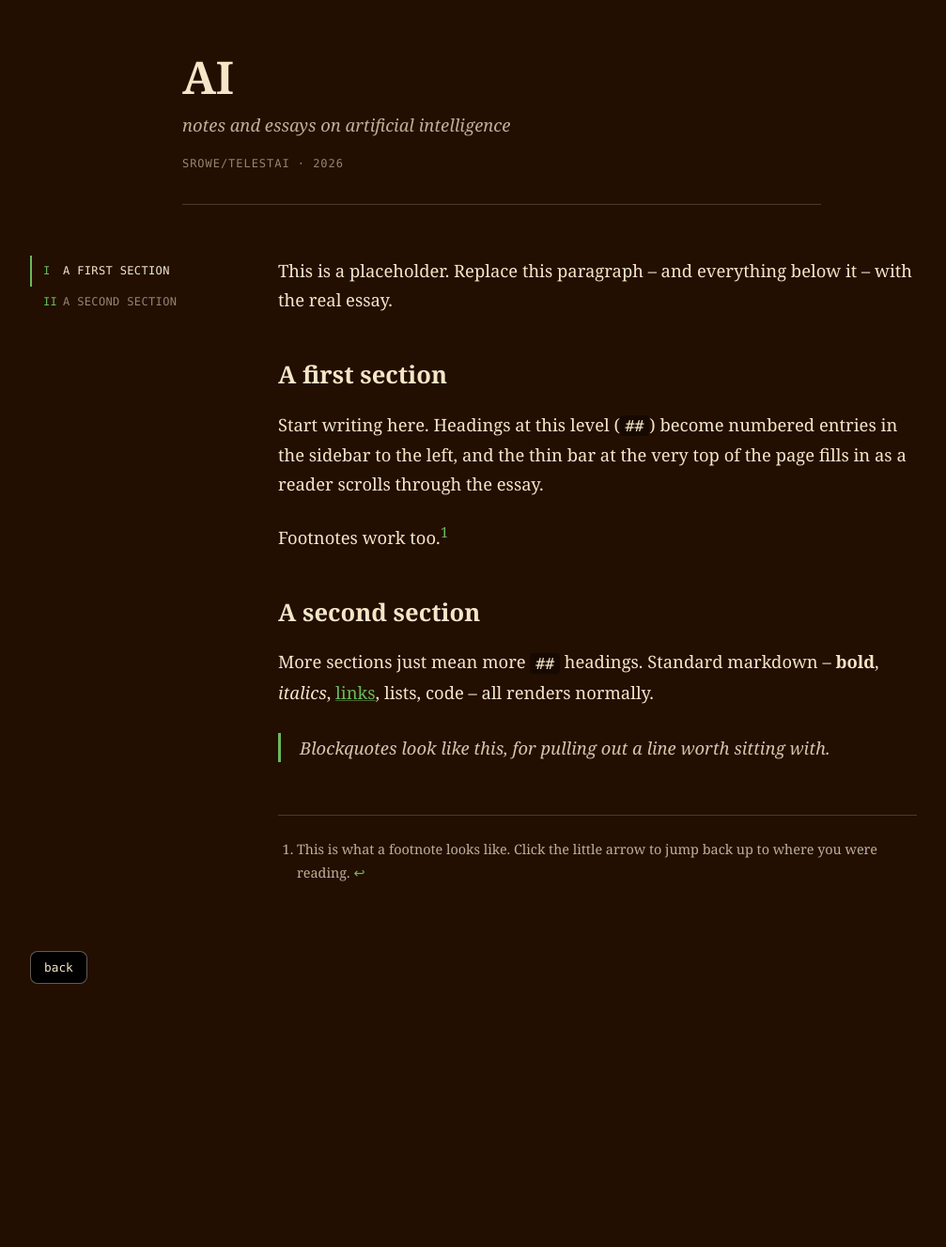
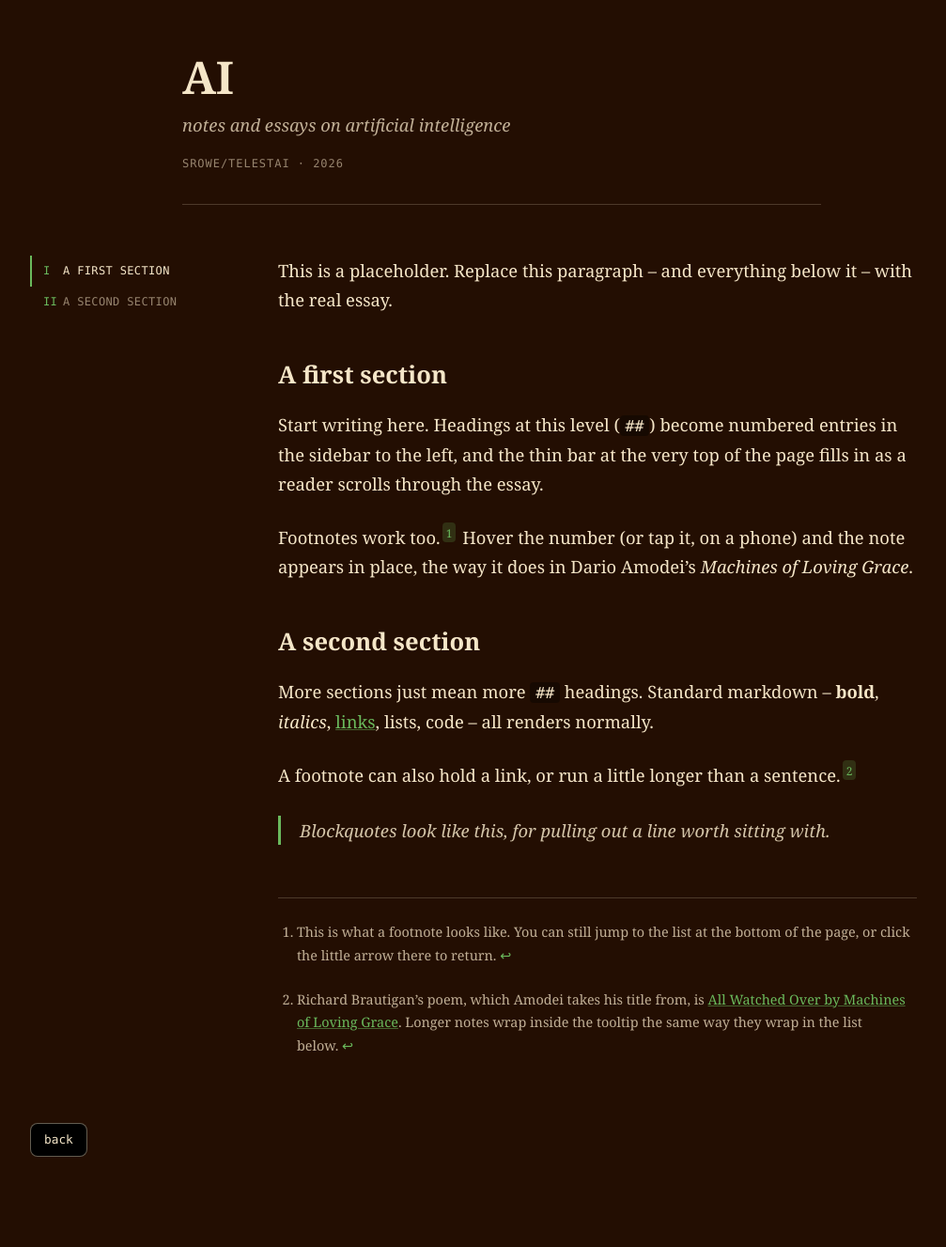
Before and after one commit to seabasket/telestai-info, a Jekyll site: the page built from ai.html, in a window 1280 px wide. Shown: the whole page at 94% size, without its empty margins (106-1113 px from the left). Built offline with Jekyll 4.4.1, drawn with Linux system fonts in a browser that asks for light colours; before the commit the page ends 1143 px from its top, so only the background shows below that.

Commit message:
Show essay footnotes on hover and tap
Merges hover/tap footnote tooltips on the /ai/ essay page.

```diff
--- a/_includes/essays/ai.md
+++ b/_includes/essays/ai.md
@@ -9,7 +9,9 @@
     so keep top-level sections at "##", not "#" (the page's own title,
     from ai.html's front matter, is already the "#").
   - Footnotes work via kramdown's native syntax: write `a claim[^1]`
-    inline, then anywhere below it, `[^1]: the footnote text`.
+    inline, then anywhere below it, `[^1]: the footnote text`. On the
+    page, hovering (desktop) or tapping (phone) the superscript shows
+    the note in a tooltip; the full list still appears at the bottom.
   - This file lives under _includes/ (not the repo root) specifically so
     Jekyll never builds it as a standalone page of its own -- only
     ai.html's include pulls it into the site.
@@ -26,13 +28,20 @@
 entries in the sidebar to the left, and the thin bar at the very top of
 the page fills in as a reader scrolls through the essay.
 
-Footnotes work too.[^example]
+Footnotes work too.[^example] Hover the number (or tap it, on a phone)
+and the note appears in place, the way it does in Dario Amodei's
+*Machines of Loving Grace*.
 
 ## A second section
 
 More sections just mean more `##` headings. Standard markdown -- **bold**,
 _italics_, [links](/), lists, code -- all renders normally.
 
+A footnote can also hold a link, or run a little longer than a
+sentence.[^linked]
+
 > Blockquotes look like this, for pulling out a line worth sitting with.
 
-[^example]: This is what a footnote looks like. Click the little arrow to jump back up to where you were reading.
+[^example]: This is what a footnote looks like. You can still jump to the list at the bottom of the page, or click the little arrow there to return.
+
+[^linked]: Richard Brautigan's poem, which Amodei takes his title from, is [All Watched Over by Machines of Loving Grace](https://allpoetry.com/All-Watched-Over-By-Machines-Of-Loving-Grace). Longer notes wrap inside the tooltip the same way they wrap in the list below.
--- a/_layouts/essay.html
+++ b/_layouts/essay.html
@@ -6,7 +6,8 @@
   "Machines of Loving Grace" essay site: a numbered sidebar table of
   contents (auto-built from this essay's <h2> headings, scroll-highlighted
   as you read -- see assets/js/essay-nav.js) next to serif-set prose, plus
-  a thin reading-progress bar and kramdown's native footnote support.
+  a thin reading-progress bar and kramdown footnotes that show their text
+  on hover or tap.
 
   A page using this layout should also set, in its own front matter:
     stylesheets:  [/assets/css/essay.css]
--- a/assets/css/essay.css
+++ b/assets/css/essay.css
@@ -194,7 +194,9 @@
 }
 
 /* Footnotes -- kramdown renders [^1]/[^1]: text into this markup natively,
-   no plugin required. */
+   no plugin required. Hover (desktop) or tap (touch) on the superscript
+   reveals the note in a tooltip, matching Machines of Loving Grace; the
+   list at the bottom of the essay remains as a fallback. */
 .essay-content .footnotes {
   margin-top: 3.5rem;
   padding-top: 1.5rem;
@@ -207,10 +209,93 @@
   padding-left: 1.25rem;
 }
 
-.essay-content sup a.footnote,
+.essay-content sup:has(> a.footnote) {
+  position: relative;
+}
+
+.essay-content a.footnote,
+.essay-content a.footnote-ref {
+  z-index: 1;
+  background-color: rgba(106, 185, 92, 0.2);
+  border-radius: 4px;
+  margin-left: 2px;
+  margin-right: 2px;
+  padding: 3px 4px 1px;
+  font-size: 0.75rem;
+  font-weight: 500;
+  line-height: 1;
+  text-decoration: none;
+  color: var(--ts-green);
+  position: relative;
+}
+
+.essay-content a.footnote:hover,
+.essay-content a.footnote:focus-visible,
+.essay-content sup.footnote-open > a.footnote {
+  background-color: rgba(106, 185, 92, 0.38);
+}
+
 .essay-content .footnotes a.reversefootnote {
   color: var(--ts-green);
   text-decoration: none;
+}
+
+.essay-content .footnote-tooltip {
+  z-index: 30;
+  visibility: hidden;
+  opacity: 0;
+  pointer-events: none;
+  position: absolute;
+  top: calc(100% + 0.5em);
+  left: 50%;
+  transform: translateX(-50%);
+  width: min(350px, calc(100vw - 1.5rem));
+  height: auto;
+  padding: 16px 20px;
+  background: #3a1a0c;
+  color: var(--ts-cream);
+  font-size: 0.95rem;
+  font-weight: 400;
+  font-style: normal;
+  line-height: 1.5;
+  text-align: left;
+  letter-spacing: 0;
+  box-shadow: 0 2px 12px rgba(0, 0, 0, 0.45);
+  border: 1px solid rgba(245, 230, 200, 0.16);
+  border-radius: 4px;
+  transition: opacity 0.12s ease, visibility 0.12s ease;
+}
+
+.essay-content .footnote-tooltip a {
+  color: var(--ts-green);
+}
+
+.essay-content .footnote-tooltip-num {
+  color: var(--ts-green);
+  font-weight: 500;
+  font-size: 0.75rem;
+  margin-right: 0.15em;
+}
+
+@media (hover: hover) and (pointer: fine) {
+  .essay-content sup:has(> a.footnote):hover > .footnote-tooltip,
+  .essay-content sup:has(> a.footnote:focus-visible) > .footnote-tooltip {
+    visibility: visible;
+    opacity: 1;
+    pointer-events: auto;
+  }
+}
+
+.essay-content sup.footnote-open > .footnote-tooltip {
+  visibility: visible;
+  opacity: 1;
+  pointer-events: auto;
+}
+
+@media (prefers-reduced-motion: reduce) {
+  .essay-content .footnote-tooltip {
+    transition: none;
+  }
 }
 
 .essay-page .home-button {
--- a/assets/js/essay-nav.js
+++ b/assets/js/essay-nav.js
@@ -2,9 +2,10 @@
   Shared engine for long-form essay pages (layout: essay). Builds the
   sidebar table of contents from the essay's <h2> headings (kramdown
   already gives each one an id, so no slugify step is needed), highlights
-  the current section as the reader scrolls, and drives the reading-
-  progress bar. Defines window.TelestaiEssay; each essay page just calls
-  TelestaiEssay.init() after its content is on the page (see
+  the current section as the reader scrolls, drives the reading-progress
+  bar, and turns kramdown footnotes into hover/tap tooltips (Machines of
+  Loving Grace–style). Defines window.TelestaiEssay; each essay page just
+  calls TelestaiEssay.init() after its content is on the page (see
   _layouts/essay.html).
 
   Loaded in <head> (via the page's `head_scripts` front matter) so this
@@ -54,6 +55,7 @@
       return { heading, link };
     });
 
+    nav.innerHTML = '';
     nav.appendChild(list);
     return links;
   }
@@ -82,15 +84,157 @@
     if (!bar || !content) return;
 
     function update() {
-      const rect = content.getBoundingClientRect();
+      const liveBar = document.querySelector(barSelector);
+      const liveContent = document.querySelector(contentSelector);
+      if (!liveBar || !liveContent) return;
+      const rect = liveContent.getBoundingClientRect();
       const total = rect.height - window.innerHeight;
       const scrolled = Math.min(Math.max(-rect.top, 0), Math.max(total, 0));
-      bar.style.width = (total > 0 ? (scrolled / total) * 100 : 0) + '%';
+      liveBar.style.width = (total > 0 ? (scrolled / total) * 100 : 0) + '%';
     }
 
-    document.addEventListener('scroll', update, { passive: true });
-    window.addEventListener('resize', update);
+    if (!watchProgress.bound) {
+      document.addEventListener('scroll', update, { passive: true });
+      window.addEventListener('resize', update);
+      watchProgress.bound = true;
+    }
     update();
+  }
+
+  // kramdown already emits <sup><a class="footnote" href="#fn:…">N</a></sup>
+  // plus a .footnotes list at the bottom. Clone each note into a tooltip
+  // sitting on the marker: hover on a fine pointer, tap on touch. The
+  // bottom list stays as a fallback (print, no-JS, "see all notes").
+  function initFootnotes(contentSelector) {
+    const content = document.querySelector(contentSelector);
+    if (!content) return;
+
+    const refs = Array.from(content.querySelectorAll('a.footnote'));
+    if (!refs.length) return;
+
+    function closeAll(except) {
+      content.querySelectorAll('sup.footnote-open').forEach((sup) => {
+        if (sup === except) return;
+        sup.classList.remove('footnote-open');
+        const a = sup.querySelector('a.footnote');
+        if (a) a.setAttribute('aria-expanded', 'false');
+      });
+    }
+
+    function placeTooltip(sup) {
+      const tooltip = sup.querySelector('.footnote-tooltip');
+      if (!tooltip) return;
+      tooltip.style.top = 'calc(100% + 0.5em)';
+      tooltip.style.bottom = 'auto';
+      tooltip.style.transform = 'translateX(-50%)';
+      const rect = tooltip.getBoundingClientRect();
+      const pad = 12;
+      let dx = 0;
+      if (rect.left < pad) dx = pad - rect.left;
+      else if (rect.right > window.innerWidth - pad) {
+        dx = window.innerWidth - pad - rect.right;
+      }
+      const marker = sup.getBoundingClientRect();
+      const spaceBelow = window.innerHeight - marker.bottom;
+      if (rect.height + 12 > spaceBelow && marker.top > spaceBelow) {
+        tooltip.style.top = 'auto';
+        tooltip.style.bottom = 'calc(100% + 0.5em)';
+      }
+      tooltip.style.transform = dx
+        ? 'translateX(calc(-50% + ' + dx + 'px))'
+        : 'translateX(-50%)';
+    }
+
+    function isCoarsePointer(event) {
+      if (event && event.pointerType && event.pointerType !== 'mouse') return true;
+      return window.matchMedia('(hover: none)').matches;
+    }
+
+    refs.forEach((link, i) => {
+      const sup = link.closest('sup');
+      if (!sup || sup.querySelector('.footnote-tooltip')) return;
+
+      const href = link.getAttribute('href') || '';
+      const id = decodeURIComponent(href.replace(/^#/, ''));
+      const li = document.getElementById(id);
+      if (!li) return;
+
+      const clone = li.cloneNode(true);
+      clone.querySelectorAll('.reversefootnote').forEach((el) => el.remove());
+      const paragraphs = Array.from(clone.querySelectorAll('p'));
+      const html = paragraphs.length
+        ? paragraphs.map((p) => p.innerHTML.trim()).filter(Boolean).join('<br><br>')
+        : clone.innerHTML.trim();
+      if (!html) return;
+
+      const number = (link.textContent || '').trim() || String(i + 1);
+      const tooltipId = 'fn-tip-' + id.replace(/[^A-Za-z0-9:_-]/g, '');
+      const tooltip = document.createElement('span');
+      tooltip.className = 'footnote-tooltip';
+      tooltip.id = tooltipId;
+      tooltip.setAttribute('role', 'tooltip');
+      tooltip.innerHTML =
+        '<sup class="footnote-tooltip-num">' + number + '</sup> ' + html;
+
+      link.classList.add('footnote-ref');
+      link.setAttribute('aria-describedby', tooltipId);
+      link.setAttribute('aria-expanded', 'false');
+      sup.appendChild(tooltip);
+
+      function open() {
+        closeAll(sup);
+        sup.classList.add('footnote-open');
+        link.setAttribute('aria-expanded', 'true');
+        placeTooltip(sup);
+      }
+
+      link.addEventListener('click', function (event) {
+        // Touch / stylus: show the note in place instead of jumping to
+        // the bottom. Mouse click still follows the href (MoLG does too).
+        if (!isCoarsePointer(event)) return;
+        event.preventDefault();
+        if (sup.classList.contains('footnote-open')) closeAll();
+        else open();
+      });
+
+      link.addEventListener('mouseenter', function () {
+        if (!window.matchMedia('(hover: none)').matches) placeTooltip(sup);
+      });
+
+      link.addEventListener('focus', function () {
+        placeTooltip(sup);
+      });
+    });
+
+    if (!initFootnotes.docBound) {
+      document.addEventListener('click', function (event) {
+        const live = document.querySelector(contentSelector);
+        if (!live) return;
+        if (!event.target.closest || !event.target.closest('sup:has(.footnote-tooltip)')) {
+          live.querySelectorAll('sup.footnote-open').forEach((sup) => {
+            sup.classList.remove('footnote-open');
+            const a = sup.querySelector('a.footnote');
+            if (a) a.setAttribute('aria-expanded', 'false');
+          });
+        }
+      });
+      document.addEventListener('keydown', function (event) {
+        if (event.key !== 'Escape') return;
+        const live = document.querySelector(contentSelector);
+        if (!live) return;
+        live.querySelectorAll('sup.footnote-open').forEach((sup) => {
+          sup.classList.remove('footnote-open');
+          const a = sup.querySelector('a.footnote');
+          if (a) a.setAttribute('aria-expanded', 'false');
+        });
+      });
+      window.addEventListener('resize', function () {
+        const live = document.querySelector(contentSelector);
+        if (!live) return;
+        live.querySelectorAll('sup.footnote-open').forEach(placeTooltip);
+      });
+      initFootnotes.docBound = true;
+    }
   }
 
   function init(options) {
@@ -99,6 +243,7 @@
     const links = buildNav(contentSelector, options.nav || '.essay-nav');
     watchScroll(links);
     watchProgress(options.progress || '.essay-progress', contentSelector);
+    initFootnotes(contentSelector);
   }
 
   return { init: init };
```
Also changed, not shown: CLAUDE.md (+4 -3 lines), README.md.
